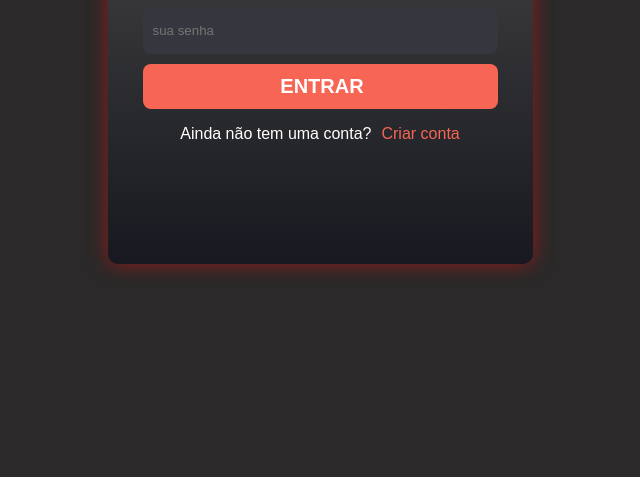
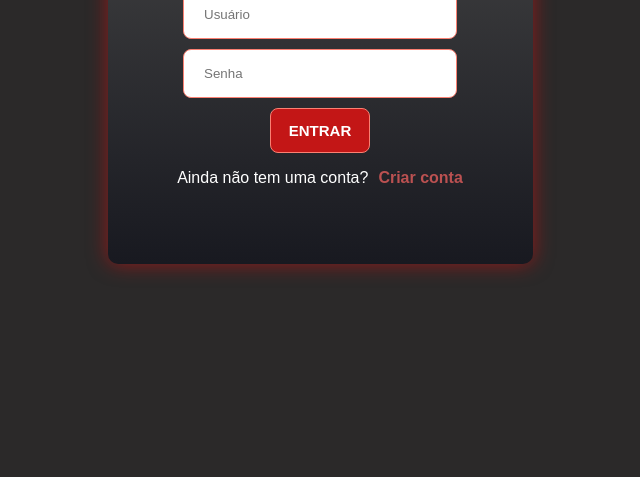
Before and after one commit to BenignoBatista/PFS_UC_09---Site_E-Players, a plain HTML site: page login.html in a window 1280 px wide. Shown: the part 339-816 px from the top of the page, without its empty margins (320-960 px from the left). Drawn offline with Linux system fonts and the light colour scheme.

Commit message:
Projetos UC_09

```diff
--- a/css/style-login.css
+++ b/css/style-login.css
@@ -34,10 +34,11 @@ body {
 
 .login input {
     margin-top: 10px;
-    background-color: #36373e;
-    padding-left: 10px;
-    color: #ffffff;
-    border: none;
+    background-color: #ffffff;
+    padding-left: 20px;
+    color: rgb(5, 5, 5);
+    border: 1px solid salmon;
+    width:250px;
     height: 45px;
     outline: none;
     border-radius: 8px;
@@ -46,7 +47,8 @@ body {
 
 .login img {
     width: 250px;
-    height: auto
+    height: auto;
+    padding: 20px;
 }
 
 .input::placeholder {
@@ -54,13 +56,25 @@ body {
     font-size: 14px;
 }
 
-form [type="submit"] {
+/* form [type="submit"] {
     display: block;
-    background-color: #f76555;
+    background-color: #c31616;
     font-size: 20px;
     text-transform: uppercase;
     font-weight: bold;
     cursor: pointer;
+} */
+
+#btn-entrar {
+    width: 100px;
+    font-size: 15px;
+    text-transform: uppercase;
+    font-weight: bold;
+    cursor: pointer;
+    background-color: #c31616;
+    color: #ffffff;
+    padding: 0;
+
 }
 
 p{
@@ -68,7 +82,12 @@ p{
 }
 
 a {
-    color: #f76555;
+    color: #bb5151;
     text-decoration: none;
     margin-left: 10px;
+    font-weight: bold;
+    }
+
+#msgError {
+    color: #ffffff;
 }
--- a/js/script.js
+++ b/js/script.js
@@ -1,10 +1,22 @@
 function mostraEscondeMenu() {
     let navbar = document.getElementById("menu-principal");
 
-   navbar.classList.toggle("navbarShow");
+    navbar.classList.toggle("navbarShow");
 
 }
 
-function acessarlogin() {
-    // <a href="./index ER04.html" class=""></a>
+function entrar() {
+
+    let usuario = document.querySelector('#usuario')
+    let senha = document.querySelector('#senha')
+    let msgError = document.querySelector('#msgError')
+    if( usuario.value == 'benigno' && senha.value == '123'){
+        // alert('OK')
+        window.location.href = 'index ER04.html'
+    }else{
+        msgError.innerHTML = 'Usuário ou senha incorretos!'
+    }
+
+
+
 }
--- a/login.html
+++ b/login.html
@@ -13,11 +13,14 @@
             <div>
                 <img src="./images/logo.svg" alt="logologin">
             </div>
-            <form method="POST">
-                <input type="text" name="none" placeholder="nome do usuario" autofocus>
-                <input type="password" name="senha" placeholder="sua senha">
-                <input onclick="acessarlogin()" type="submit" value="entrar">
-            </form>
+
+            <div id="msgError"></div>
+
+
+                <input id="usuario" type="text" name="none" placeholder="Usuário" autofocus>
+                <input id="senha" type="password" name="senha" placeholder="Senha">
+                <input id="btn-entrar" onclick="entrar()" type="submit" value="entrar">
+
             <P>Ainda não tem uma conta?<a href="#">Criar conta</a></P>
         </div>
     </section>
```
